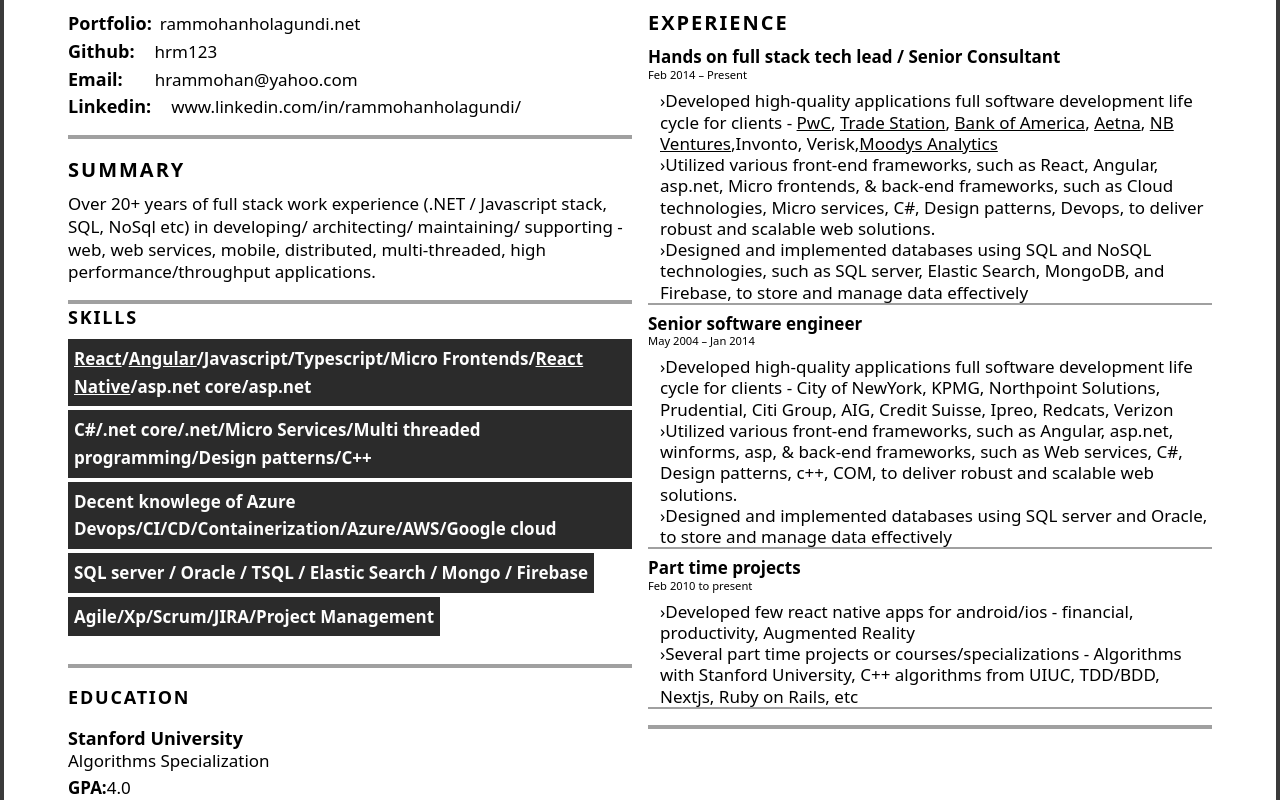
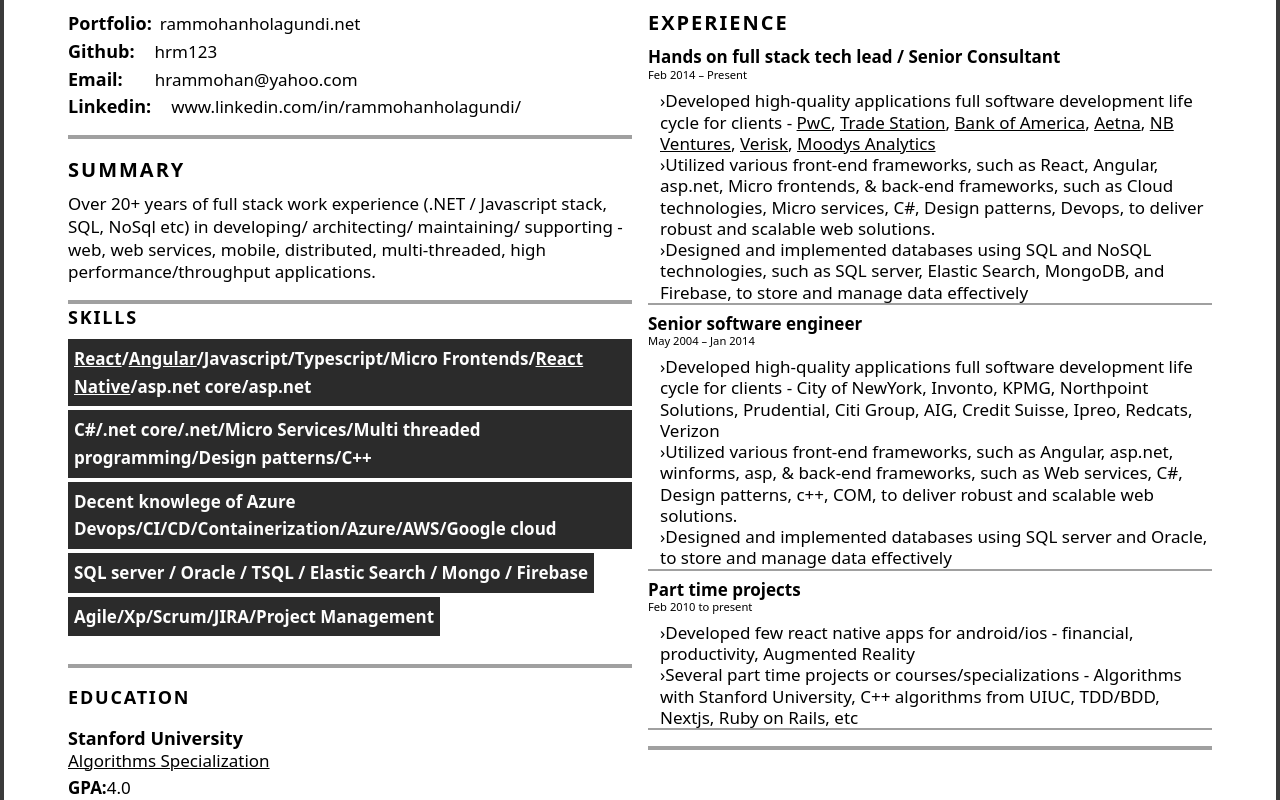
Before and after one commit to hrm123/nextjs, a Next.js app: page / in a window 1280 px wide. Shown: the part 260-1060 px from the top of the page. Built offline with nearby package versions, Linux system fonts and the light colour scheme; what tailwind-heropatterns would draw is missing.

Commit message:
client details

```diff
--- a/src/components/education.tsx
+++ b/src/components/education.tsx
@@ -23,7 +23,7 @@
                       Stanford University
                     </h3>
                     <p className="leading-normal text-md ">
-                      <a href='https://www.coursera.org/account/accomplishments/specialization/certificate/5RZXGG8ZS4FC'>Algorithms Specialization</a>
+                      <a className='underline' href='https://www.coursera.org/account/accomplishments/specialization/certificate/5RZXGG8ZS4FC'>Algorithms Specialization</a>
                     </p>
                   </header>
 
--- a/src/components/experience.tsx
+++ b/src/components/experience.tsx
@@ -31,7 +31,7 @@
               >
                 &rsaquo;
               </span>
-              Developed high-quality  applications full software development life cycle for clients - <Link href="/client/3" className='underline'>PwC</Link>, <Link href="/client/4" className='underline'>Trade Station</Link>, <Link href="/client/1" className='underline'>Bank of America</Link>, <Link href="/client/8" className='underline'>Aetna</Link>, <Link href="/client/2" className='underline'>NB Ventures</Link>,Invonto, Verisk,<Link href="/client/6" className='underline'>Moodys Analytics</Link>
+              Developed high-quality  applications full software development life cycle for clients - <Link href="/client/3" className='underline'>PwC</Link>, <Link href="/client/4" className='underline'>Trade Station</Link>, <Link href="/client/1" className='underline'>Bank of America</Link>, <Link href="/client/8" className='underline'>Aetna</Link>, <Link href="/client/2" className='underline'>NB Ventures</Link>, <Link href="/client/10" className='underline'>Verisk</Link>, <Link href="/client/6" className='underline'>Moodys Analytics</Link>
             </li>
             <li>
               <span
@@ -71,7 +71,7 @@
               >
                 &rsaquo;
               </span>
-              Developed high-quality  applications full software development life cycle for clients - City of NewYork, KPMG, Northpoint Solutions, Prudential, Citi Group, AIG, Credit Suisse, Ipreo, Redcats, Verizon
+              Developed high-quality  applications full software development life cycle for clients - City of NewYork, Invonto, KPMG, Northpoint Solutions, Prudential, Citi Group, AIG, Credit Suisse, Ipreo, Redcats, Verizon
             </li>
             <li>
               <span
--- a/src/pages/client/[id].tsx
+++ b/src/pages/client/[id].tsx
@@ -117,9 +117,21 @@
     ]
   };
 
+  clientMap['10'] = {
+    title: 'Senior Consultant - Verisk / SilverSearch',
+    id:10,
+    projects : [
+      {
+        id:1,
+        name: 'AplusAuto group of products',
+        dates: 'Feb 2017 - Jan  2018',
+        details: 'Coding .NET based Microservices using technologies like c#, async programming/pattern, .net framework 4.6.2, Elastic Search, NEST, springframework.net, git, sourcetree, bitbucket,  JIRA, Redis, RabbitMq etc. •	Also worked with for using nswag/swagger for documentation of services, newrelic for monitoring the response times etc., performance optimization, automapper , c# generics, Linq, Lambda, threading,  Plinq,  OOAD, SOA, TDD (nunit, moq etc),  log4net, nuget packages, resharper, open-source code etc. •	Agile project using git, source tree, JIRA, Confluence.'
+      }
+    ]
+  };
 function ClientPage() {
   const router = useRouter();
-    const selectedClient = router.query.id ? router.query.id[0] : '1';
+    const selectedClient = router.query.id  ? (Array.isArray(router.query.id) ? router.query.id[0] : router.query.id)  : '1';
 
     return (
         <section className="min-w-full p-3 mx-auto my-auto  dark:bg-black dark:text-white  border-4 border-gray-700 print:border-0 page print:max-w-letter print:max-h-letter print:mx-0 print:my-o lg:h-letter md:max-w-letter md:h-letter xsm:p-8 sm:p-9 md:p-16 lg:mt-6 rounded-2xl print:bg-white">
@@ -167,6 +179,7 @@
             { params: { id: '8' } },
             { params: { id: '2' } },
             { params: { id: '6' } },
+            { params: { id: '10' } },
         ],
         fallback: false
     };
```
